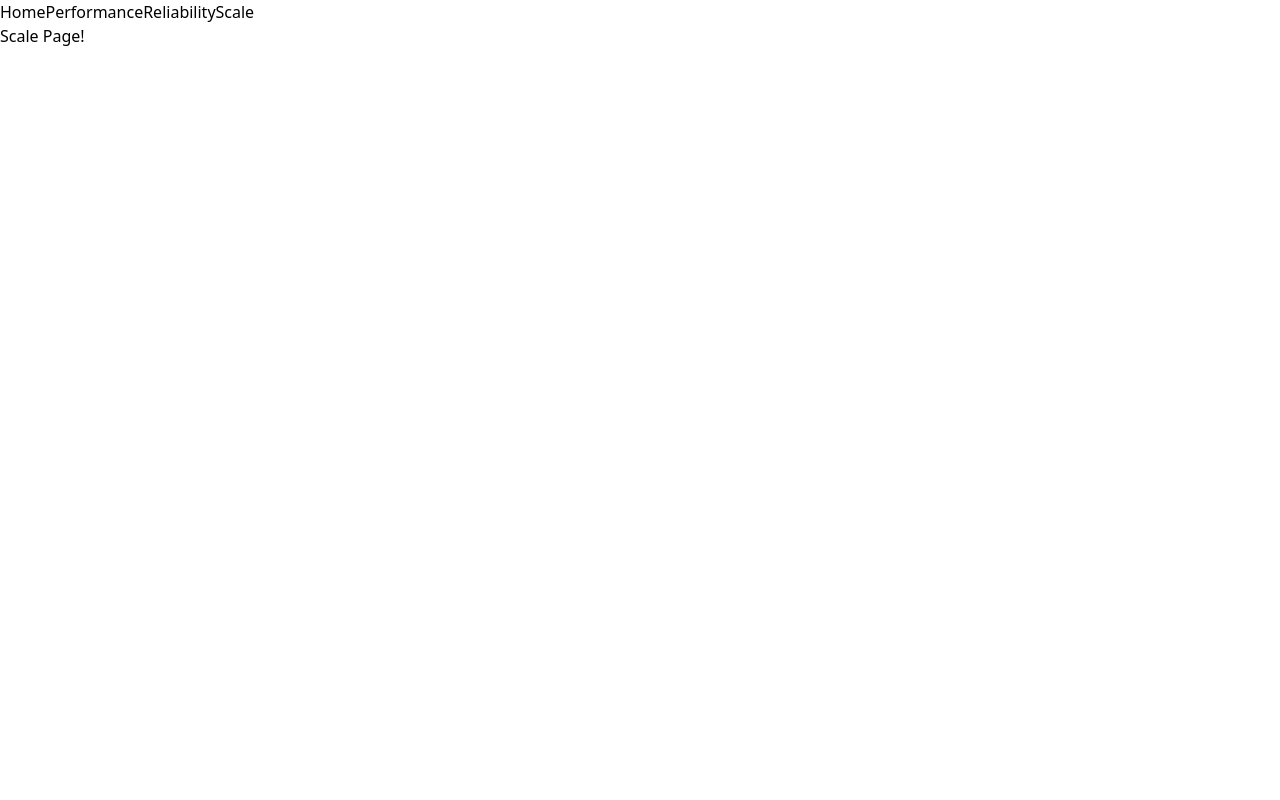
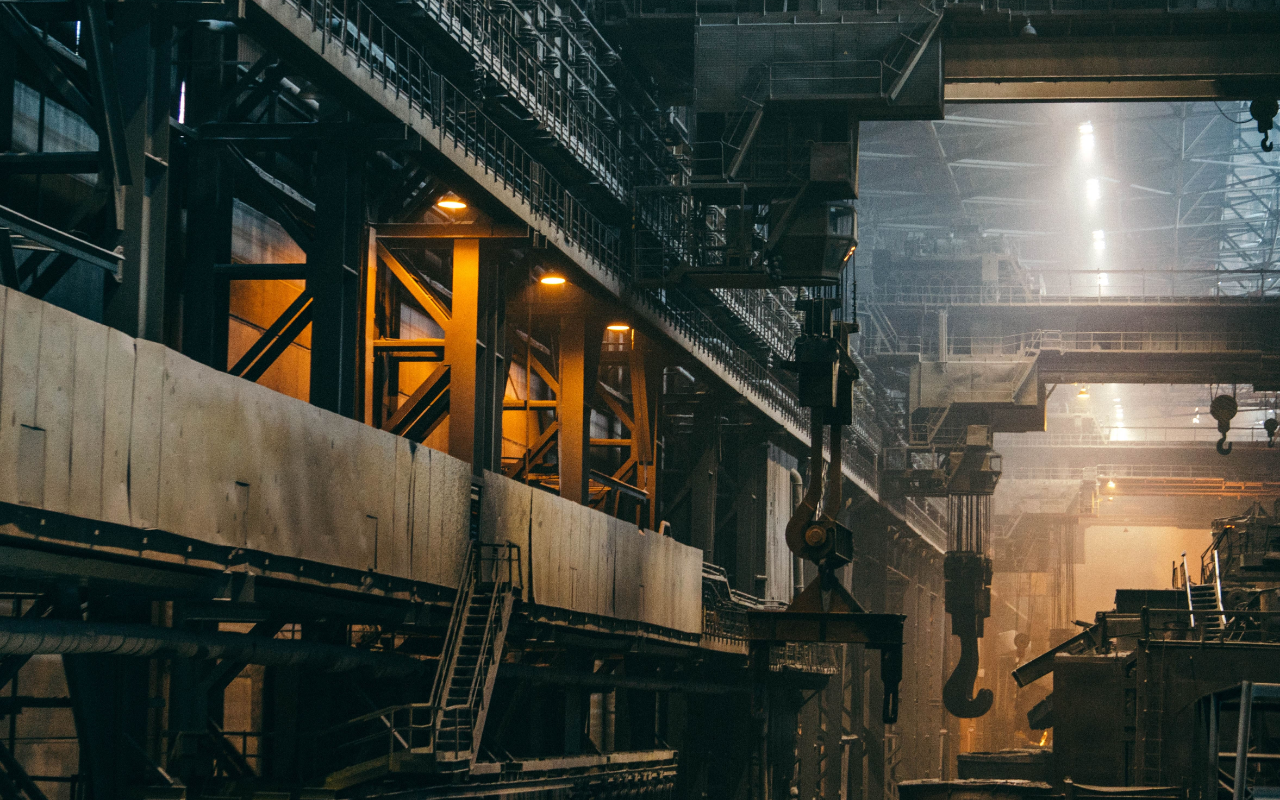
Before and after one commit to MaorHadadLD/corp, a Next.js app in the folder crop/: page /scale in a window 1280 px wide. Built offline with nearby package versions, Linux system fonts and the light colour scheme.

Commit message:
update scale page

```diff
--- a/crop/src/app/performance/page.tsx
+++ b/crop/src/app/performance/page.tsx
@@ -1,10 +1,10 @@
-import homeImg from '../../../public/performance.jpg';
+import performanceImg from '../../../public/performance.jpg';
 import Hero from '@/components/hero';
 
 export default function PerformancePage() {
     return (
     <Hero
-        imgData={homeImg}
+        imgData={performanceImg}
         imgAlt="welding"
         title="We serve high performance applications"
       />
--- a/crop/src/app/reliability/page.tsx
+++ b/crop/src/app/reliability/page.tsx
@@ -1,10 +1,10 @@
-import homeImg from '../../../public/reliability.jpg';
+import reliabilityImg from '../../../public/reliability.jpg';
 import Hero from '@/components/hero';
 
 export default function ReliabilityPage() {
     return (
     <Hero
-        imgData={homeImg}
+        imgData={reliabilityImg}
         imgAlt="welding"
         title="Super high reliability hosting"
       />
--- a/crop/src/app/scale/page.tsx
+++ b/crop/src/app/scale/page.tsx
@@ -1,3 +1,13 @@
+import scaleImg from '../../../public/scale.jpg';
+import Hero from '@/components/hero';
+
 export default function ScalePage() {
-    return <div>Scale Page!</div>;
+    return (
+    <Hero
+        imgData={scaleImg}
+        imgAlt="stell factory"
+        title="Scale your app to infinity."
+      />
+    );
+
 }
```
